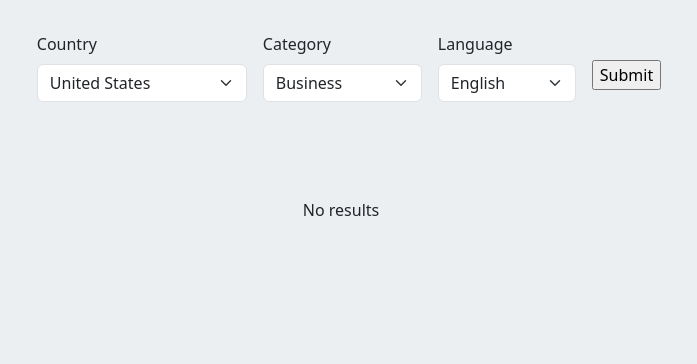
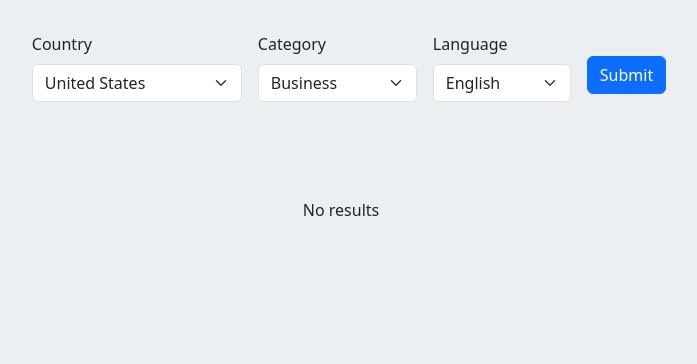
Before and after one commit to tomson611/NewsRead, a Django app: page /sources in a window 1280 px wide. Shown: the part 56-420 px from the top of the page, without its empty margins (299-996 px from the left). Run offline with Django 4.2, Linux system fonts and the light colour scheme; some libraries are stand-ins or nearby versions.

Commit message:
Add styling for form submit button

```diff
--- a/reader/templates/reader/sources.html
+++ b/reader/templates/reader/sources.html
@@ -8,7 +8,7 @@
         <table>
             {{ form|crispy }}
         </table>
-        <input type="submit" value="Submit">
+        <input type="submit" class="btn btn-primary" value="Submit">
     </form>
     <div class="card-container">
         {% for item in page_obj %}
```
